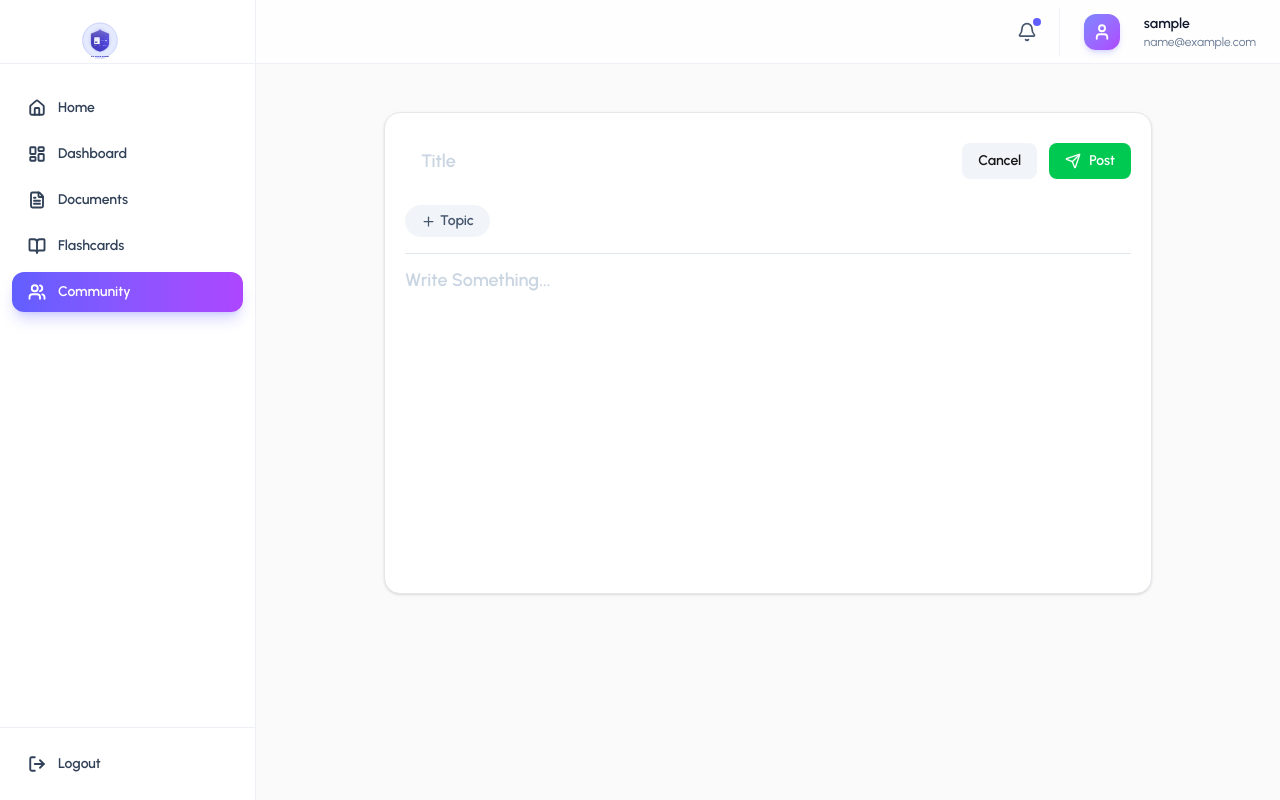
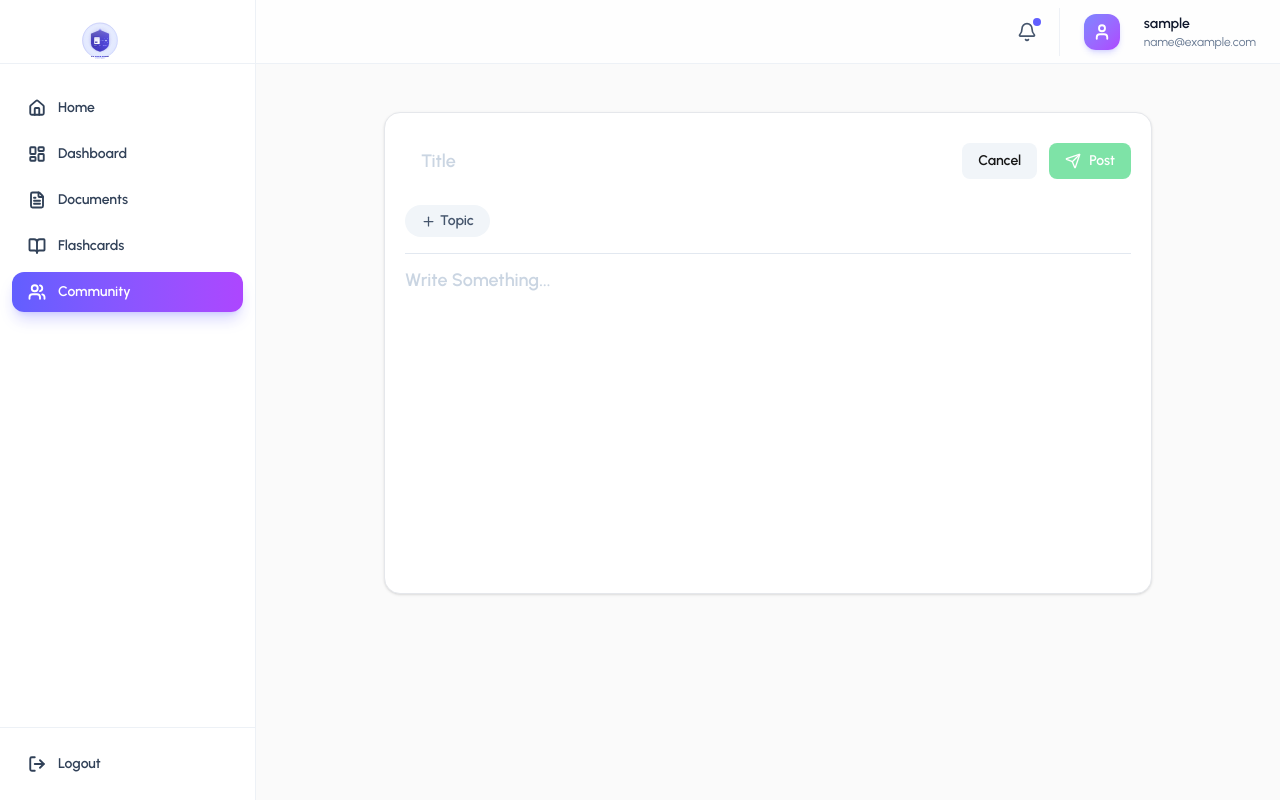
Before and after one commit to Rahulmkd/Ai-learning-App, a React (Vite) app in the folder frontend/: page /community/create in a window 1280 px wide. Built offline with nearby package versions, Linux system fonts and the light colour scheme; no server answers; sample sign-in values are in the browser's storage.

Commit message:
fix post ui

```diff
--- a/frontend/src/components/community/CreatePost.jsx
+++ b/frontend/src/components/community/CreatePost.jsx
@@ -59,8 +59,10 @@ const CreatePost = () => {
 
             <button
               type="submit"
-              disabled={isCreating}
-              className={`w-full sm:w-auto flex justify-center items-center gap-2 px-3 sm:px-4 py-2 text-sm font-semibold rounded-lg transition ${
+              disabled={
+                isCreating || !post.title.trim() || !post.content.trim()
+              }
+              className={`w-full sm:w-auto flex justify-center items-center gap-2 px-3 sm:px-4 py-2 text-sm font-semibold rounded-lg transition disabled:opacity-50 ${
                 isCreating
                   ? "bg-green-300 cursor-not-allowed"
                   : "bg-green-500 hover:bg-green-600"
--- a/frontend/src/components/community/PostContent.jsx
+++ b/frontend/src/components/community/PostContent.jsx
@@ -124,13 +124,14 @@ const PostContent = ({ post, onDelete, openMenuId, setOpenMenuId }) => {
           {/* Comment */}
           <button
             onClick={(e) => {
+              navigate(`/community/post/${post._id}`);
               e.stopPropagation();
               console.log("Comment");
             }}
-            className="flex items-center gap-1 hover:text-blue-500 transition"
+            className="flex items-center gap-1 hover:text-blue-500 transition cursor-pointer"
           >
             <MessageCircle size={18} />
-            <span>0</span>
+            <span>{post?.comments?.length || 0}</span>
           </button>
 
           {/* Share */}
--- a/frontend/src/components/community/PostView.jsx
+++ b/frontend/src/components/community/PostView.jsx
@@ -204,8 +204,8 @@ const PostView = () => {
 
             <button
               type="submit"
-              disabled={isCommenting}
-              className="flex items-center justify-center gap-2 w-full sm:w-auto px-3 md:px-4 py-2 text-sm bg-green-500 hover:bg-green-600 text-white font-medium rounded-lg transition-all duration-200 active:scale-95 hover:scale-[1.02] disabled:opacity-50"
+              disabled={isCommenting || !comment.trim()}
+              className="flex items-center justify-center gap-2 w-full sm:w-auto px-3 md:px-4 py-1.5 cursor-pointer text-sm bg-green-500 hover:bg-green-600 text-white font-medium rounded-lg transition-all duration-200 active:scale-95 hover:scale-[1.02] disabled:opacity-50"
             >
               {isCommenting ? "Posting..." : "Comment"}
             </button>
@@ -220,17 +220,17 @@ const PostView = () => {
             .map((comment) => (
               <div
                 key={comment._id}
-                className="flex gap-3 py-4 border-b border-gray-200 last:border-none"
+                className="flex gap-3 py-4 border-b border-gray-300 last:border-none"
               >
                 {/* Avatar */}
-                <div className="w-5 h-5 flex items-center justify-center rounded-full bg-gray-200 shrink-0">
+                <div className="w-5 h-5 mt-1 flex items-center justify-center rounded-full bg-gray-200 shrink-0">
                   <User size={12} className="text-gray-600" />
                 </div>
 
                 {/* Content */}
                 <div className="flex-1">
                   {/* Username */}
-                  <p className="text-sm font-semibold text-gray-800">
+                  <p className="text-sm font-semibold text-gray-800 inline hover:text-blue-500 cursor-pointer">
                     {comment.userId?.username || "User"}
                   </p>
 
```
